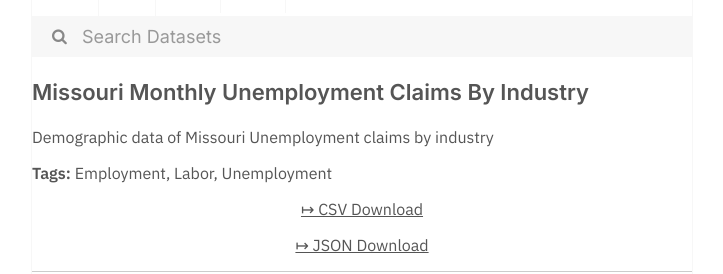
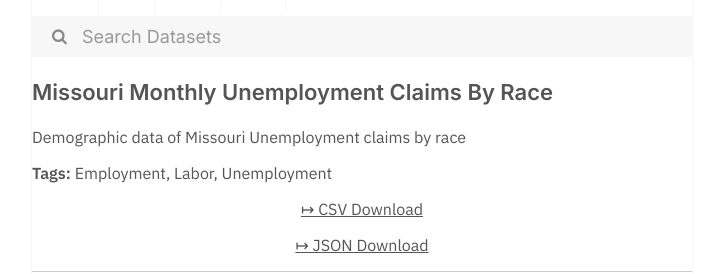
Before and after one commit to dayda-entities/state-of-missouri, a Jekyll site: the page built from _posts/2020-11-10-missouri-monthly-unemployment-.md, in a window 1280 px wide. Shown: the part 269-543 px from the top of the page, without its empty margins (278-1001 px from the left). Built offline with Jekyll 4.4.1, drawn with Linux system fonts in a browser that asks for light colours.

Commit message:
Publish Data

```diff
--- a/_posts/2020-11-10-missouri-monthly-unemployment-.md
+++ b/_posts/2020-11-10-missouri-monthly-unemployment-.md
@@ -1,7 +1,7 @@
 ---
-title: Missouri Monthly Unemployment Claims By Industry
-created: '2020-11-10T17:23:35.317075'
-modified: '2020-11-10T17:23:35.317086'
+title: Missouri Monthly Unemployment Claims By Race
+created: '2020-11-10T17:23:35.465958'
+modified: '2020-11-10T17:23:35.465968'
 state: active
 type: dataset
 tags:
@@ -10,9 +10,9 @@ tags:
   - Unemployment
 groups:
   - Local Government
-csv_url: 'https://data.mo.gov/api/views/cj66-t7xq/rows.csv?accessType=DOWNLOAD'
-json_url: 'https://data.mo.gov/api/views/cj66-t7xq/rows.json?accessType=DOWNLOAD'
+csv_url: 'https://data.mo.gov/api/views/cq57-7qrb/rows.csv?accessType=DOWNLOAD'
+json_url: 'https://data.mo.gov/api/views/cq57-7qrb/rows.json?accessType=DOWNLOAD'
 layout: post
 
 ---
-Demographic data of Missouri Unemployment claims by industry
+Demographic data of Missouri Unemployment claims by race
```
